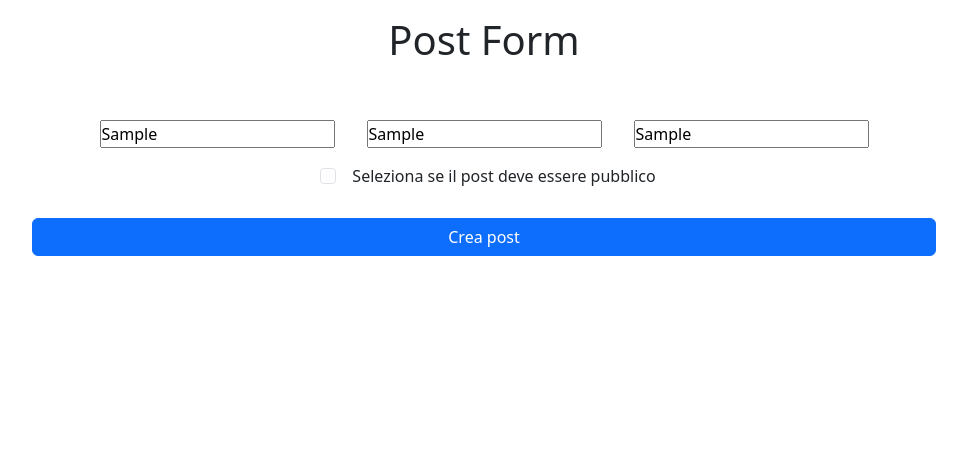
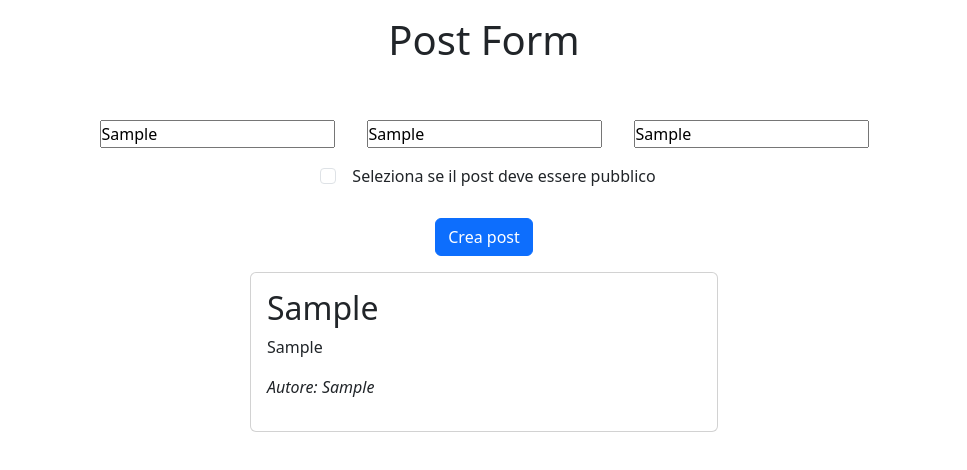
Before and after one commit to saverio-mandarano/react-post-form, a React (Vite) app: page / in a window 1280 px wide. Both pictures are taken after typing "Sample", "Sample", "Sample" into the empty fields and a click on the button "Crea post". Shown: the top 470 px of the page, without its empty margins (156-1123 px from the left). Built offline with nearby package versions, Linux system fonts and the light colour scheme.

Commit message:
renderizzo il posto solo dopo il submit

```diff
--- a/src/App.jsx
+++ b/src/App.jsx
@@ -94,10 +94,22 @@ function App() {
                 Seleziona se il post deve essere pubblico
               </label>
             </div>
-            <button type="submit" className="btn btn-primary mt-3 ">
-              Crea post
-            </button>
+            <div className="d-flex justify-content-center mt-3">
+              <button type="submit" className="btn btn-primary ">
+                Crea post
+              </button>
+            </div>
           </form>
+          {/* Renderizzo l'anteprima del post solo dopo che post viene creato */}
+          {post && (
+            <div className="card w-50 mx-auto">
+              <div className="card-body">
+                <h2 className="card-title">{post.title}</h2>
+                <p className="card-text">{post.body}</p>
+                <p className="card-author">Autore: {post.author}</p>
+              </div>
+            </div>
+          )}
         </div>
       </main>
     </>
--- a/src/index.css
+++ b/src/index.css
@@ -11,3 +11,7 @@ input {
 .form-check-label {
   cursor: pointer;
 }
+
+.card-author {
+  font-style: italic;
+}
```
